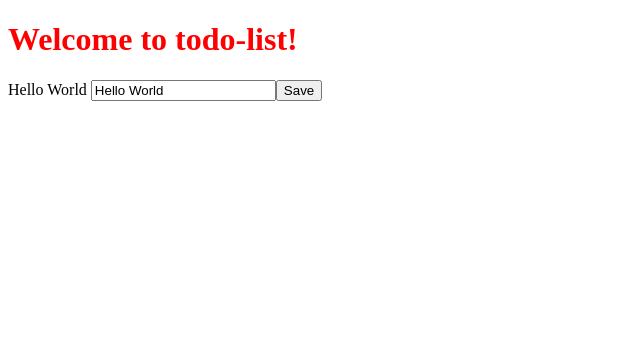
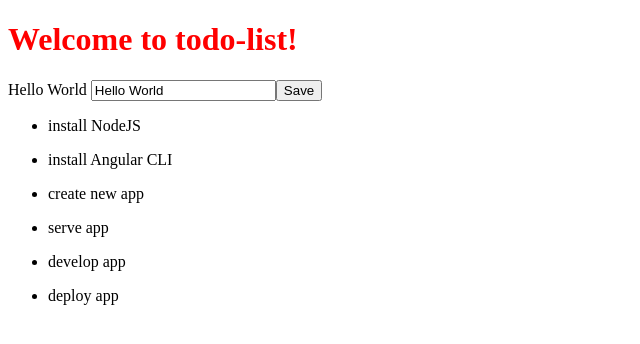
Before and after one commit to asiaziola/todo-list-angular, an Angular app: page / in a window 1280 px wide. Shown: the top 344 px of the page, without its empty margins (0-640 px from the left). Built offline with nearby package versions, Linux system fonts and the light colour scheme.

Commit message:
todo-item

```diff
--- a/src/app/app.component.ts
+++ b/src/app/app.component.ts
@@ -5,9 +5,23 @@ import { Component, OnInit } from '@angular/core';
   template: `
     <h1>Welcome to {{ title }}!</h1>
     <app-input-button-unit></app-input-button-unit>
+
+    <ul>
+      <li *ngFor="let todoItem of todoList">
+        <app-todo-item [item]="todoItem"></app-todo-item>
+      </li>
+    </ul>
   `,
   styleUrls: ['./app.component.scss'],
 })
 export class AppComponent {
   title = 'todo-list';
+  todoList = [
+    { title: 'install NodeJS' },
+    { title: 'install Angular CLI' },
+    { title: 'create new app' },
+    { title: 'serve app' },
+    { title: 'develop app' },
+    { title: 'deploy app' },
+  ];
 }
--- a/src/app/app.module.ts
+++ b/src/app/app.module.ts
@@ -4,9 +4,10 @@ import { NgModule } from '@angular/core';
 import { AppComponent } from './app.component';
 import { FormsModule } from '@angular/forms';
 import { InputButtonUnitComponent } from './input-button-unit/input-button-unit.component';
+import { TodoItemComponent } from './todo-item/todo-item.component';
 
 @NgModule({
-  declarations: [AppComponent, InputButtonUnitComponent],
+  declarations: [AppComponent, InputButtonUnitComponent, TodoItemComponent],
   imports: [BrowserModule, FormsModule],
   providers: [],
   bootstrap: [AppComponent],
--- /dev/null
+++ b/src/app/todo-item/todo-item.component.ts
@@ -0,0 +1,18 @@
+import { Component, OnInit, Input } from '@angular/core';
+
+@Component({
+  selector: 'app-todo-item',
+  template: `
+    <p>
+      {{ item.title }}
+    </p>
+  `,
+  styleUrls: ['./todo-item.component.scss'],
+})
+export class TodoItemComponent implements OnInit {
+  @Input() item;
+
+  constructor() {}
+
+  ngOnInit(): void {}
+}
```
Also changed, not shown: src/app/todo-item/todo-item.component.scss (added), 1 other file (tests, documents, lock files or other folders).
